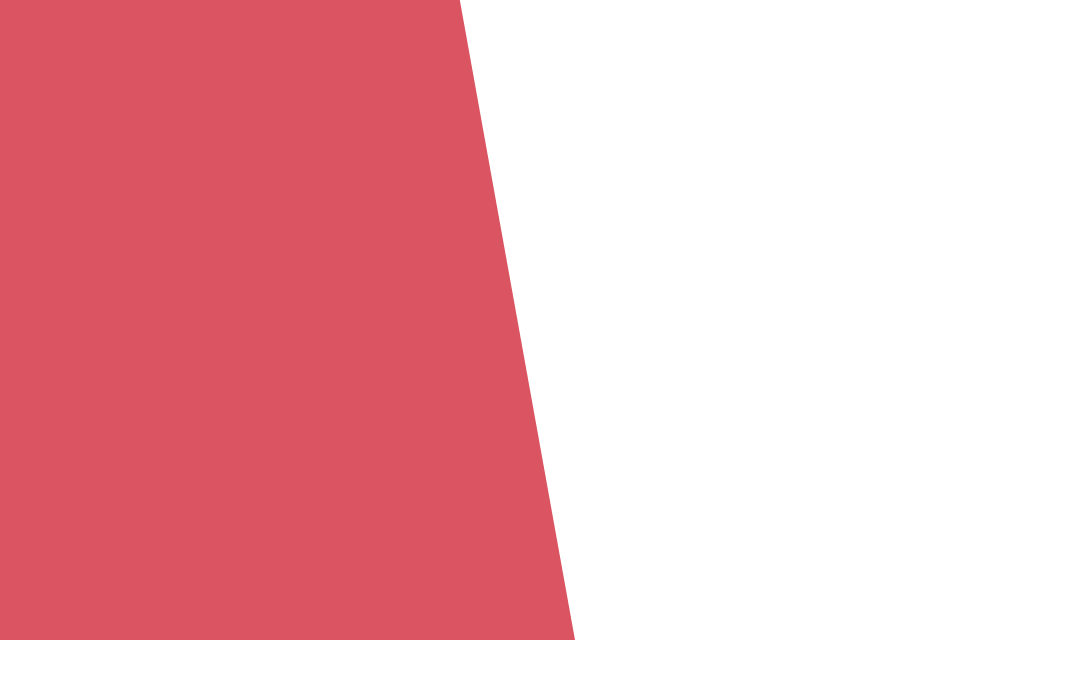
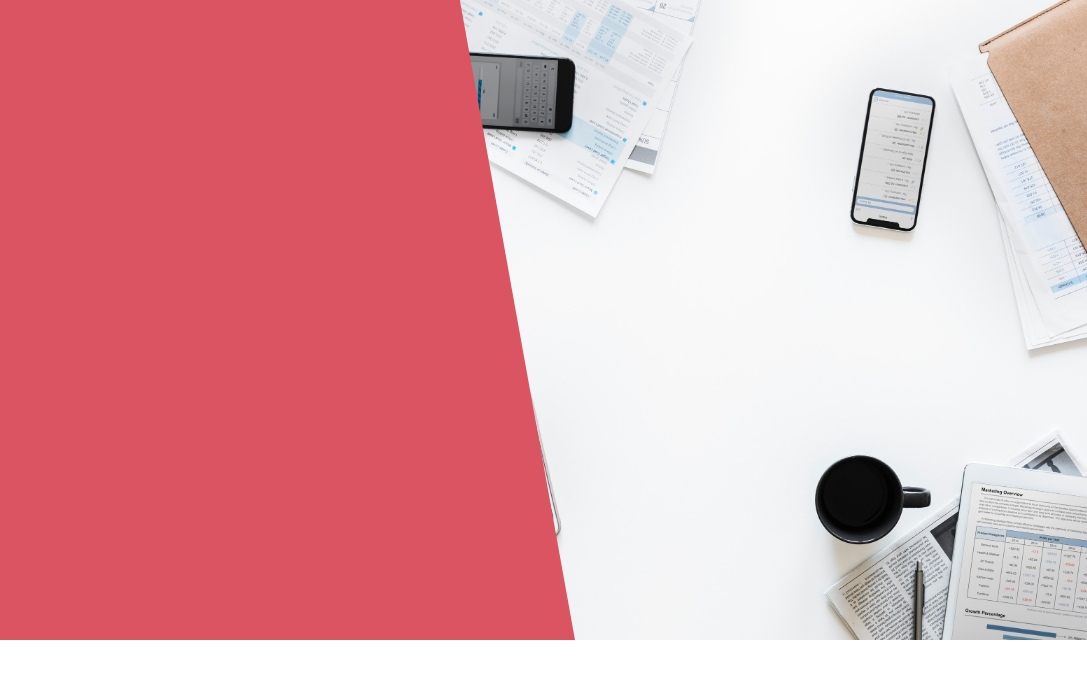
Before and after one commit to konradcodes/Web-Dev-Challenge-1, a website: page index.html in a window 1280 px wide. Shown: the full height of the page, 193-1280 px from the left. Drawn offline with nearby package versions, Linux system fonts and the light colour scheme; the site is published under a folder, as on GitHub Pages, so addresses that start at the root find nothing.

Commit message:
images updated

```diff
--- a/css/style.css
+++ b/css/style.css
@@ -340,7 +340,7 @@ template {
     top: 0;
     left: 0; }
   .header--right {
-    background-image: url(/img/background_header.jpg);
+    background-image: url("../img/background_header.jpg");
     height: 100%;
     width: 50%;
     position: absolute;
```
